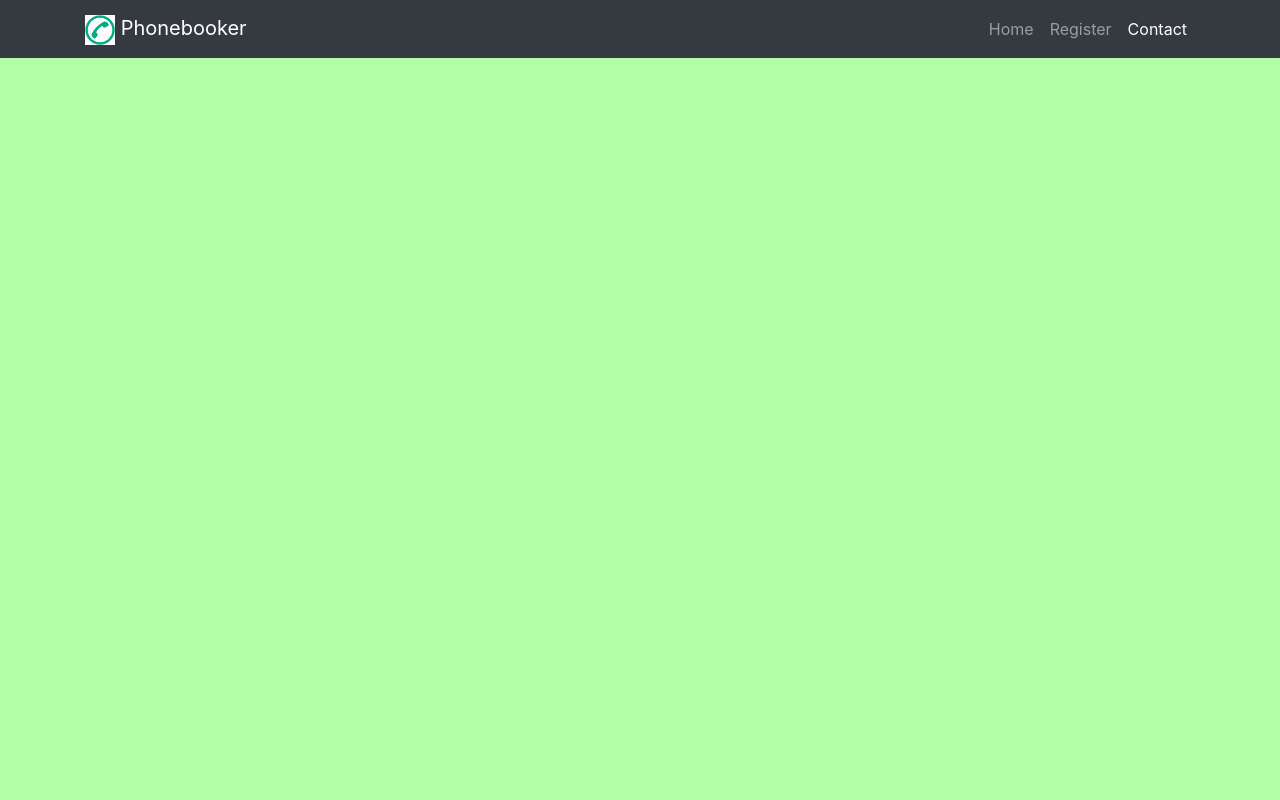
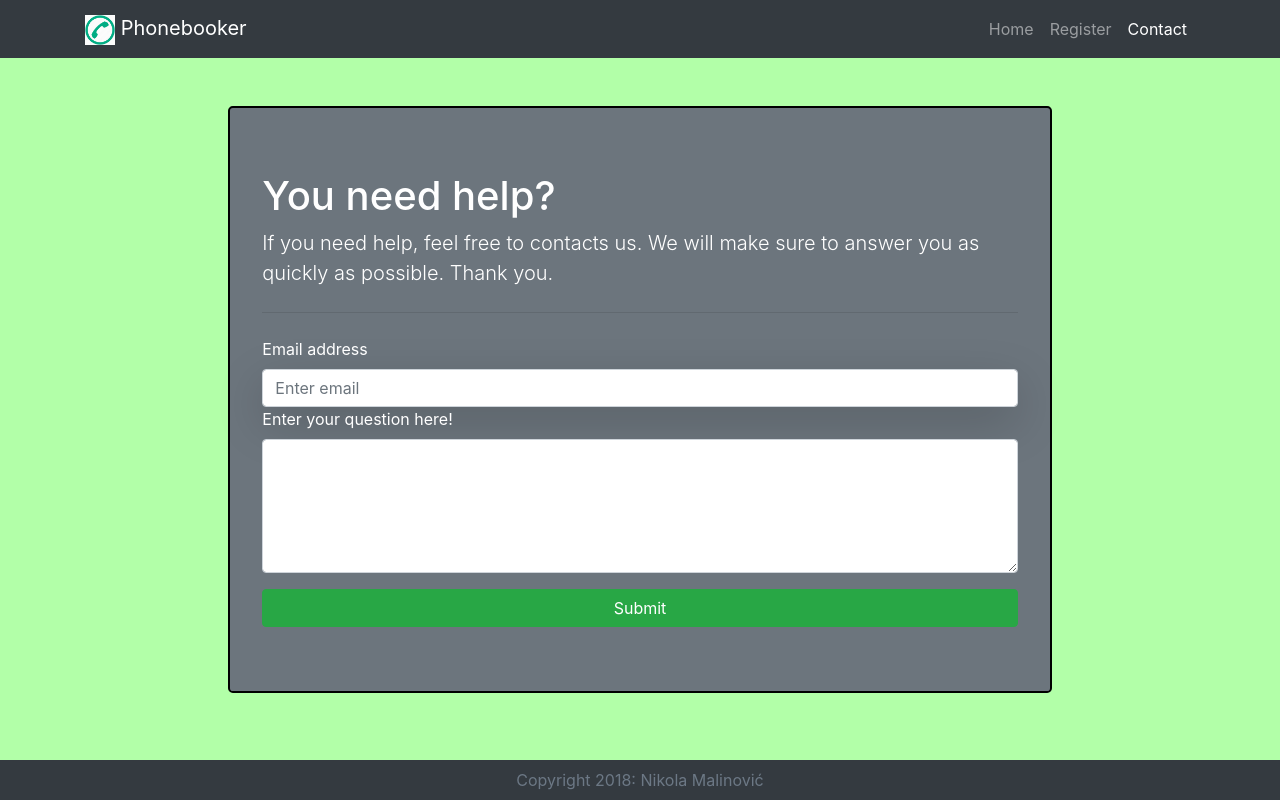
Before and after one commit to NikolaMalinovic97/WebPhonebook, a plain HTML site: page contact.html in a window 1280 px wide. Drawn offline with nearby package versions, Linux system fonts and the light colour scheme.

Commit message:
Contact.html is done

```diff
--- a/contact.html
+++ b/contact.html
@@ -35,5 +35,34 @@
       </div>
     </nav>
     <!-- Navigation -->
+    <!-- Content -->
+    <div class="container-fluid mt-5">
+      <div class="row">
+        <div class="col-12 offset-lg-2 col-lg-8">
+          <div class="jumbotron">
+            <h1 class="display-5">You need help?</h1>
+            <p class="lead">If you need help, feel free to contacts us. We will make sure to answer you as quickly as possible. Thank you.</p>
+            <hr class="my-4">
+            <label for="exampleInputEmail1">Email address</label>
+            <input type="email" class="form-control shadow-lg" id="exampleInputEmail1" aria-describedby="emailHelp" placeholder="Enter email">
+            <div class="form-group">
+              <label for="exampleFormControlTextarea1">Enter your question here!</label>
+              <textarea class="form-control" id="exampleFormControlTextarea1" rows="5"></textarea>
+            </div>
+            <button type="submit" name="button" class="btn btn-success btn-block">Submit</button>
+          </div>
+        </div>
+      </div>
+    </div>
+    <!-- Content -->
+    <!-- Footer -->
+    <footer>
+      <div class="container-fluid">
+        <div class="row footer p-md-2 justify-content-center">
+          Copyright 2018: Nikola Malinović
+        </div>
+      </div>
+    </footer>
+    <!-- Footer -->
   </body>
 </html>
--- a/css/style-contact.css
+++ b/css/style-contact.css
@@ -1,3 +1,28 @@
 body {
   background-color: #B2FFA8;
 }
+
+footer {
+  background-color: #343a40;
+  color: #6C7885;
+  width: 100%;
+  margin-top: 5%;
+}
+
+.jumbotron {
+  background-color: #6c757d;
+  border: 2px solid black;
+  color: white;
+}
+
+textarea {
+  max-height: 200px;
+  border: 2px solid #6c757d;
+}
+
+@media screen and (min-height: 700px) {
+  footer {
+    position: fixed;
+    bottom: 0;
+  }
+}
```
Also changed, not shown: index.html (+3 -3 lines).
